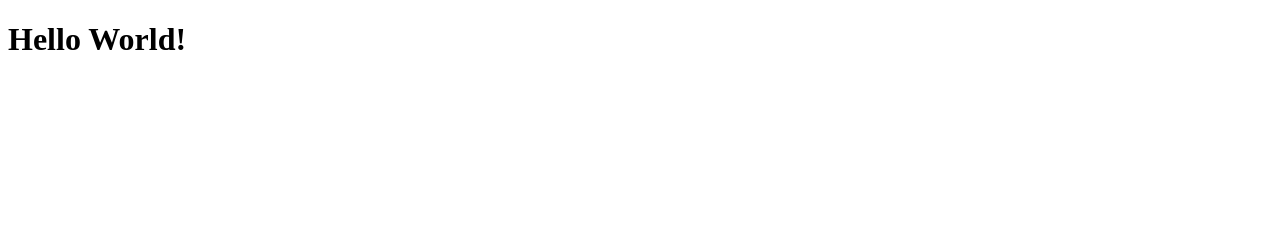
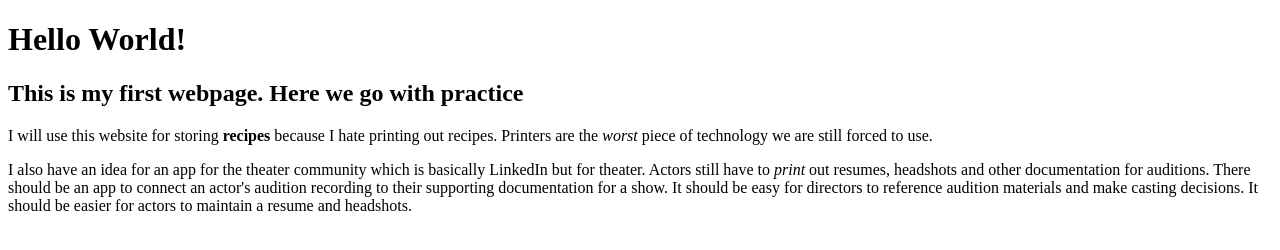
Before and after one commit to KRuprecht1/git_test, a plain HTML site: page html-boilerplate/index.html in a window 1280 px wide. Drawn offline with Linux system fonts and the light colour scheme.

Commit message:
Adding text to the website

```diff
--- a/html-boilerplate/index.html
+++ b/html-boilerplate/index.html
@@ -2,9 +2,26 @@
 <html lang="en">
     <head>
         <meta charset="UTF-8">
-        <title>My First Webpage</title>
+        <title>My Ideas</title>
     </head>
     <body>
         <h1>Hello World!</h1>
+        <h2>This is my first webpage. Here we go with practice</h2>
+
+        <p>
+            I will use this website for storing <strong>recipes</strong> because
+            I hate printing out recipes. Printers are the <em>worst</em> piece of technology
+            we are still forced to use.
+        </p>
+
+        <p>
+            I also have an idea for an app for the theater community which is basically
+            LinkedIn but for theater. Actors still have to <em>print</em> out resumes, headshots
+            and other documentation for auditions. There should be an app to
+            connect an actor's audition recording to their supporting documentation for a show.
+            It should be easy for directors to reference audition materials and make
+            casting decisions. It should be easier for actors to maintain a resume
+            and headshots.
+        </p>
     </body>
 </html>
```
